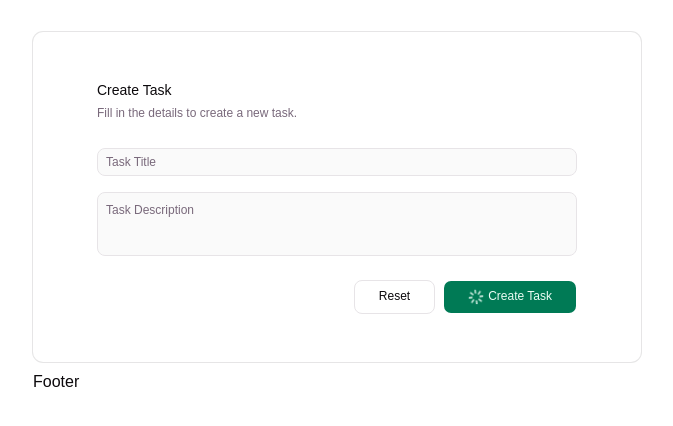
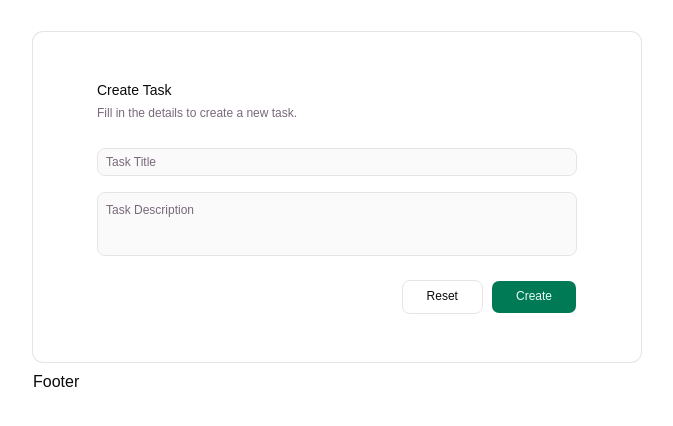
Before and after one commit to dominicpam89/tanstack-react-refresher-01-task-manager, a React (Vite) app: page /tasks in a window 1280 px wide. Shown: the top 426 px of the page, without its empty margins (303-976 px from the left). Built offline with nearby package versions, Linux system fonts and the light colour scheme.

Commit message:
update @/components/TaskForm.tsx, make it controlled component, with hookForm

```diff
--- a/src/components/TaskForm.tsx
+++ b/src/components/TaskForm.tsx
@@ -10,7 +10,7 @@ import {
 import { SpinnerCustom } from './ui/spinner-custom'
 import {
   taskFormSchema,
-  taskFormDefaultValues as defaultValues,
+  taskFormDefaultValues,
   type TaskFormValues,
 } from '@/features/tasks/task-form-schema'
 import { Controller, useForm } from 'react-hook-form'
@@ -19,7 +19,19 @@ import InputText from '@/components/TaskForm/InputText'
 import InputTextArea from './TaskForm/InputTextArea'
 import { useCallback } from 'react'
 
-export default function TaskForm() {
+interface TaskFormProps {
+  defaultValues?: Partial<TaskFormValues>
+  onSubmit: (data: TaskFormValues) => void
+  isSubmitting: 'pending' | 'success' | 'error'
+  submitLabel?: string
+}
+
+export default function TaskForm({
+  defaultValues = taskFormDefaultValues,
+  onSubmit,
+  isSubmitting,
+  submitLabel = 'Create',
+}: TaskFormProps) {
   const form = useForm<TaskFormValues>({
     resolver: zodResolver(taskFormSchema),
     defaultValues,
@@ -34,7 +46,11 @@ export default function TaskForm() {
         <CardDescription>Fill in the details to create a new task.</CardDescription>
       </CardHeader>
       <CardContent>
-        <form className="grid w-full items-center gap-4" id="task-form">
+        <form
+          onSubmit={form.handleSubmit(onSubmit)}
+          className="grid w-full items-center gap-4"
+          id="task-form"
+        >
           <Controller
             control={form.control}
             name="title"
@@ -64,9 +80,13 @@ export default function TaskForm() {
         <Button variant="outline" className="px-6 py-4 cursor-pointer" onClick={onReset}>
           Reset
         </Button>
-        <Button size="lg" className="px-6 py-4 cursor-pointer">
-          <SpinnerCustom />
-          Create Task
+        <Button
+          size="lg"
+          className="px-6 py-4 cursor-pointer"
+          disabled={isSubmitting === 'pending'}
+        >
+          {isSubmitting === 'pending' && <SpinnerCustom />}
+          {submitLabel}
         </Button>
       </CardFooter>
     </Card>
```
